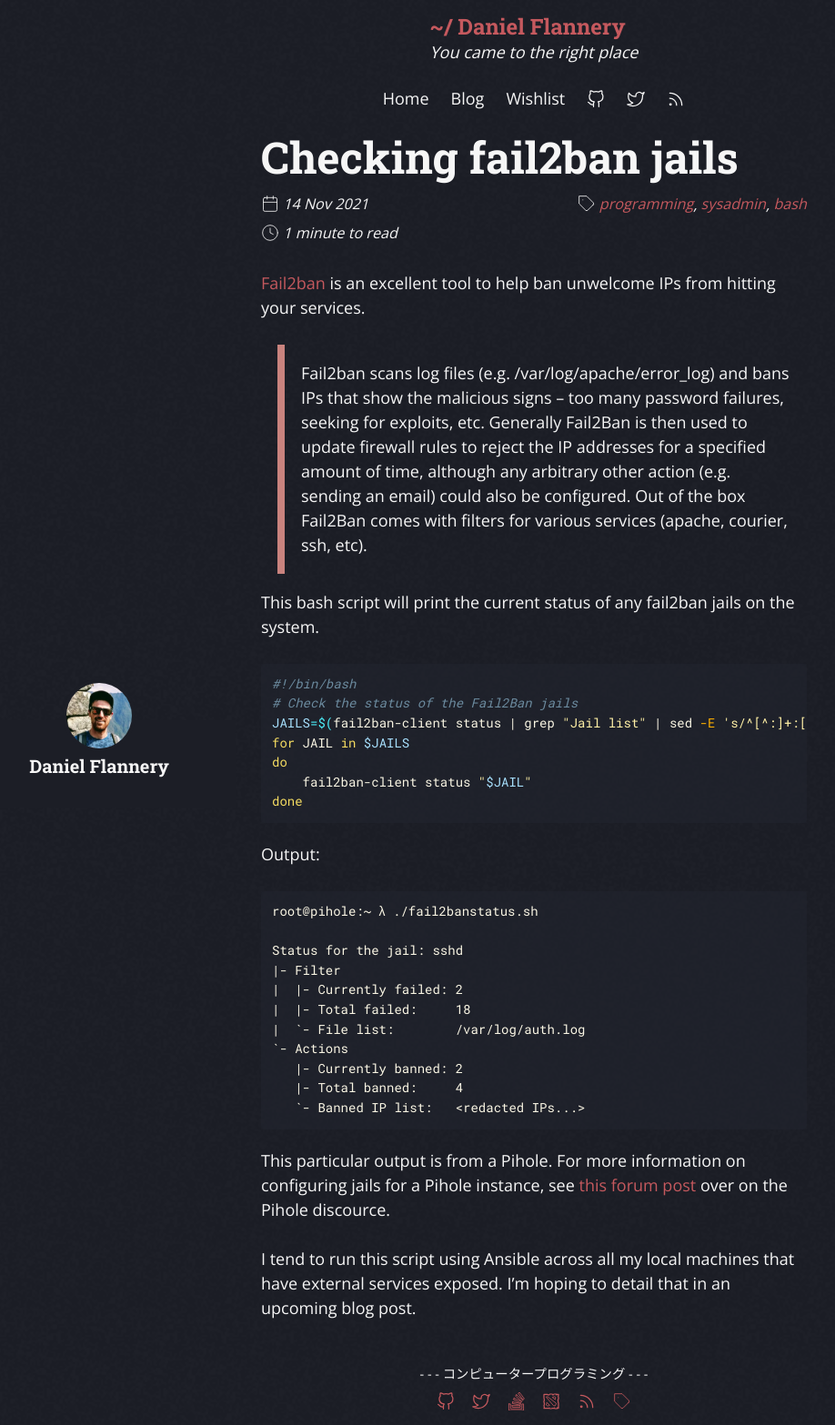
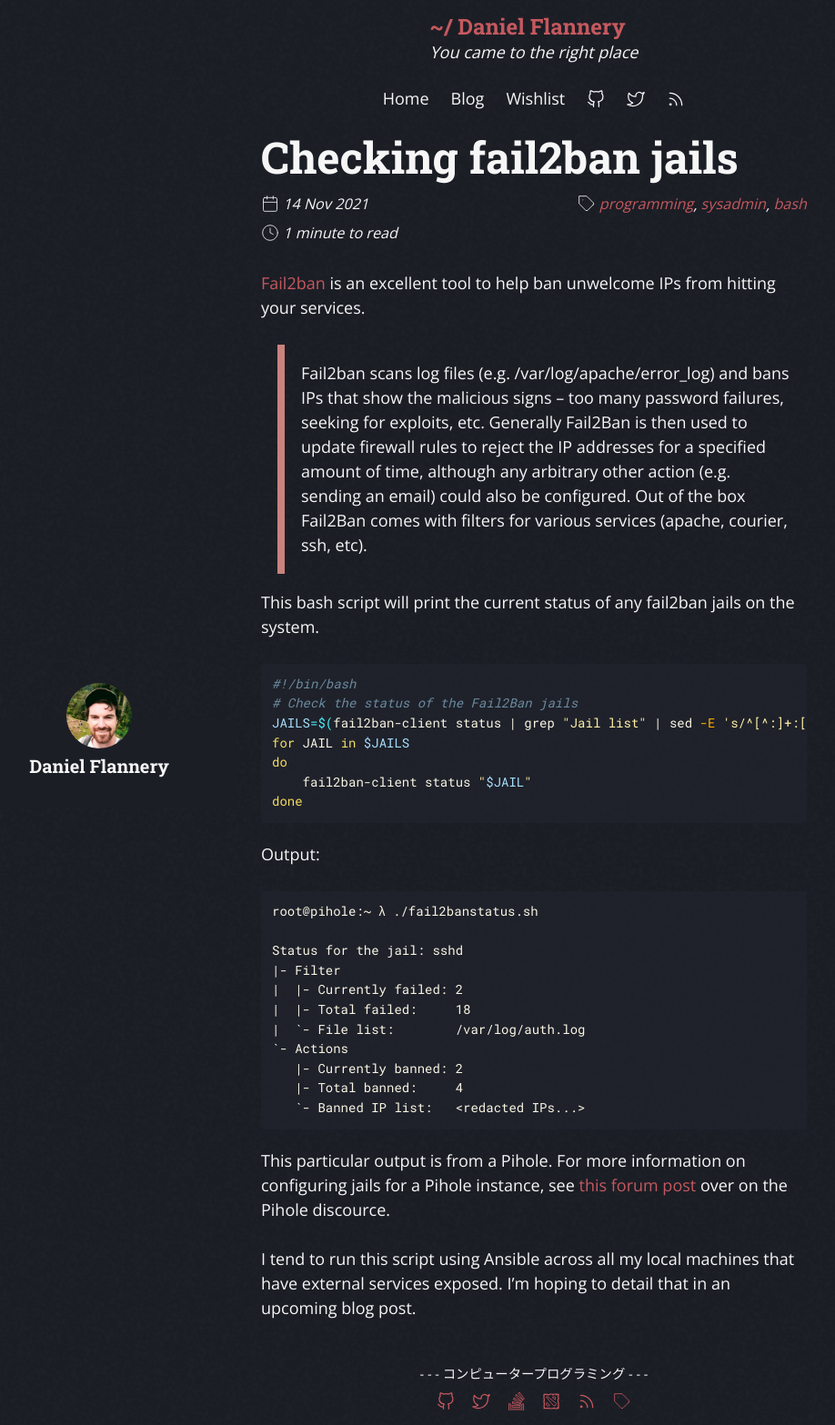
Before and after one commit to ragebflame/ragebflame.github.io, a Jekyll site: the page built from _posts/2021-11-14-checking-fail2ban-jails.md, in a window 1280 px wide. Shown: the whole page at 91% size, without its empty margins (53-971 px from the left). Built offline with Jekyll 4.4.1, drawn with Linux system fonts in a browser that asks for light colours.

Commit message:
Updated photo in Post layout

```diff
--- a/_layouts/post.html
+++ b/_layouts/post.html
@@ -21,6 +21,6 @@
 <div class="post">{{ content }}</div>
 
 <div class="author">
-  <img src="/assets/img/dan.webp" class="profile img-circle" alt="photo dan" />
+  <img src="/assets/img/dan2.webp" class="profile img-circle" alt="Me" />
   <h4>Daniel Flannery</h4>
 </div>
```
